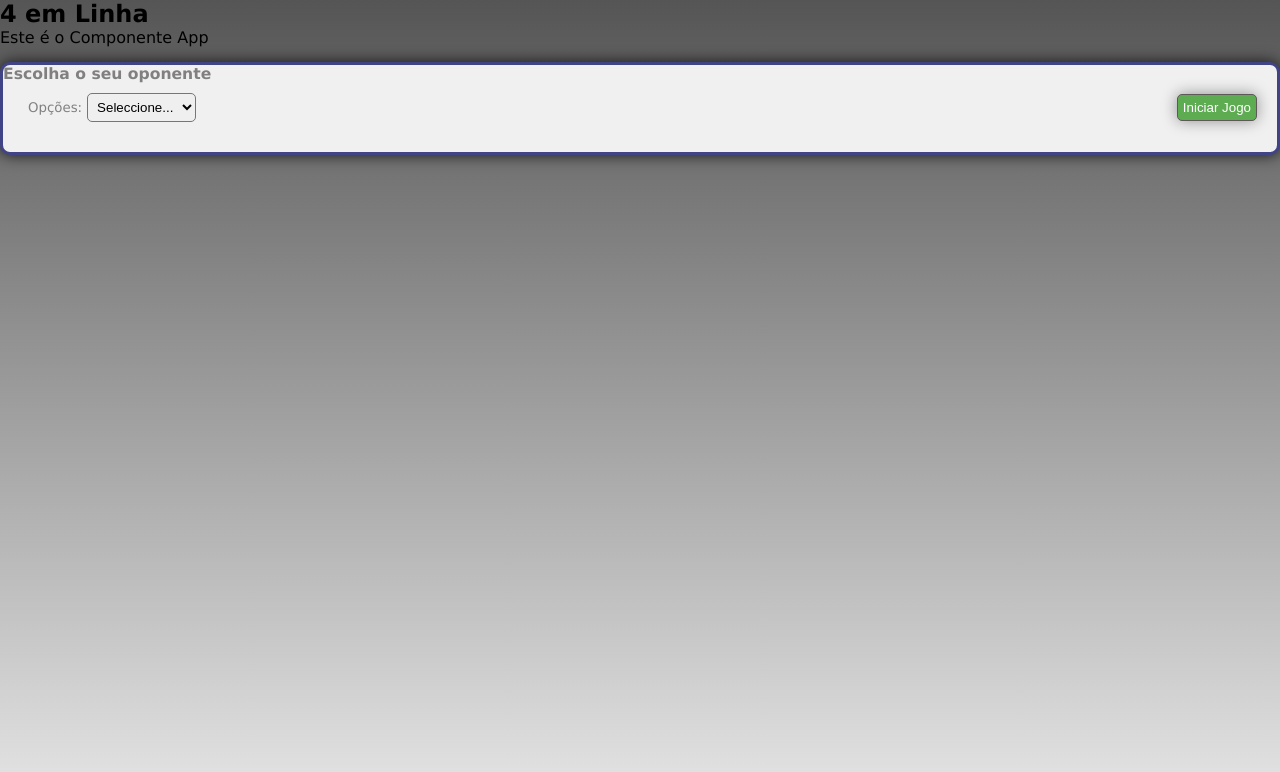
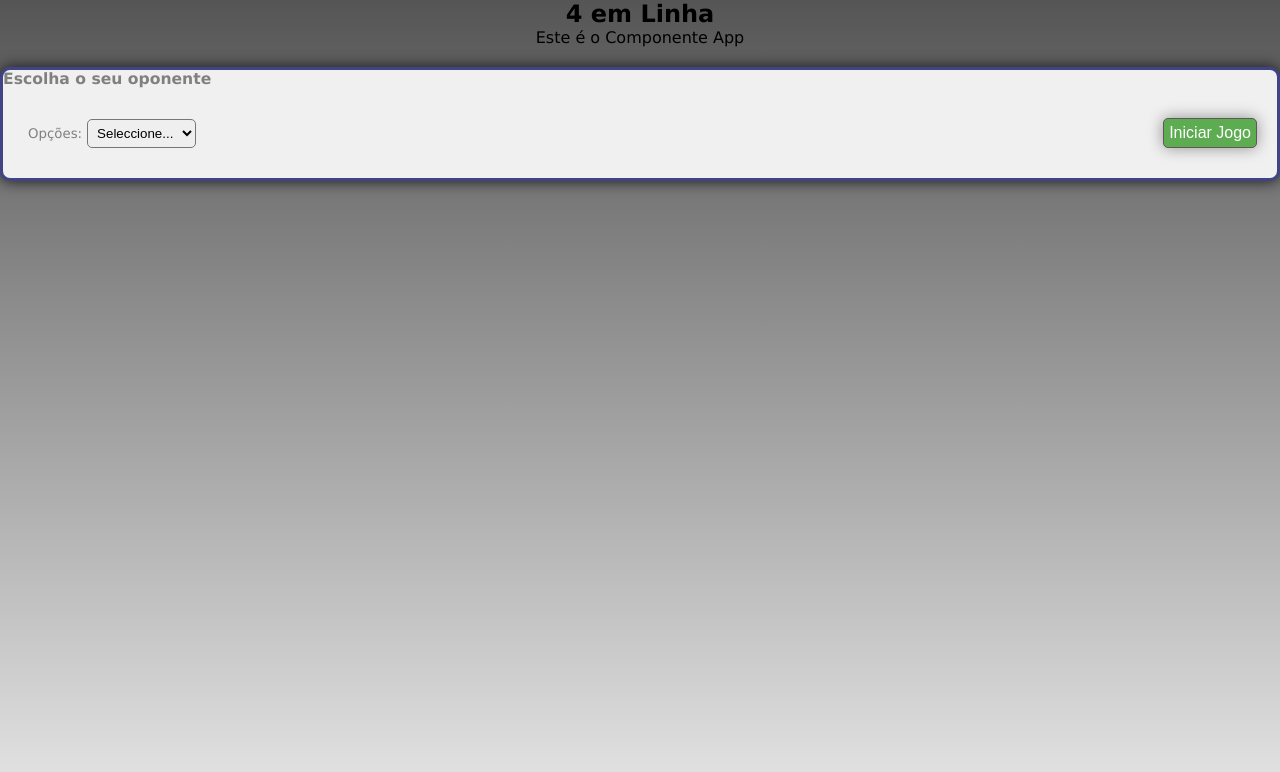
Before and after one commit to andremiguelmorais/TrabalhoLS, a React (Create React App) app in the folder Trabalho_Pratico_LS/: page / in a window 1280 px wide. Shown: the top 772 px of the page. Built offline with nearby package versions, Linux system fonts and the light colour scheme.

Commit message:
bot e delizar

```diff
--- a/Trabalho_Pratico_LS/src/App.js
+++ b/Trabalho_Pratico_LS/src/App.js
@@ -4,25 +4,26 @@ import ControlPanel from "./components/control-panel/control-panel.component";
 import GameBoard from "./components/gameboard/GameBoard.component";
 
 function App() {
-  const [opponent, setOpponent] = useState(null); // Estado para armazenar oponente
+  const [opponent, setOpponent] = useState(null); // Estado para armazenar o tipo de oponente (null, 1, 2)
+  const [gameStarted, setGameStarted] = useState(false); // Estado para controlar se o jogo começou
 
-  // Função chamada ao iniciar o jogo
-  const onStartGame = (selectedOpponent) => {
-    setOpponent(selectedOpponent); // Armazenar o oponente selecionado
+  // Função para iniciar o jogo, chamada quando o botão de iniciar for clicado
+  const handleStartGame = (selectedOpponent) => {
+    setOpponent(selectedOpponent);
+    setGameStarted(true);
   };
 
   return (
     <div>
       <div id="container">
         <h2>4 em Linha</h2>
-        Este é o Componente App
+        <p>Este é o Componente App</p>
       </div>
-
-      {/* Passa a função onStartGame como prop para o ControlPanel */}
-      <ControlPanel onStartGame={onStartGame} />
-
-      {/* Só renderiza o GameBoard se o oponente for selecionado */}
-      {opponent && <GameBoard opponent={opponent} />}
+      {!gameStarted ? (
+        <ControlPanel onStartGame={handleStartGame} />
+      ) : (
+        <GameBoard opponent={opponent} />
+      )}
     </div>
   );
 }
--- a/Trabalho_Pratico_LS/src/components/control-panel/control-panel.css
+++ b/Trabalho_Pratico_LS/src/components/control-panel/control-panel.css
@@ -161,3 +161,18 @@
   .hide {
     display: none;
   }
+  #container {
+    text-align: center;
+    margin-bottom: 20px;
+  }
+
+  form {
+    text-align: center;
+    margin-top: 20px;
+  }
+
+  button {
+    padding: 10px;
+    font-size: 16px;
+    cursor: pointer;
+  }
--- a/Trabalho_Pratico_LS/src/components/gameboard/GameBoard.component.jsx
+++ b/Trabalho_Pratico_LS/src/components/gameboard/GameBoard.component.jsx
@@ -8,12 +8,14 @@ function GameBoard({ opponent }) {
   const [board, setBoard] = useState(Array(ROWS).fill().map(() => Array(COLS).fill(null)));
   const [currentPlayer, setCurrentPlayer] = useState('🔴');
   const [gameOver, setGameOver] = useState(false);
+  const [highlightedCol, setHighlightedCol] = useState(null);  // Coluna destacada
 
   // Função para reiniciar o jogo
   const resetGame = () => {
     setBoard(Array(ROWS).fill().map(() => Array(COLS).fill(null)));
     setCurrentPlayer('🔴');
     setGameOver(false);
+    setHighlightedCol(null);  // Resetando a coluna destacada
   };
 
   // Função chamada ao clicar em uma coluna
@@ -106,16 +108,28 @@ function GameBoard({ opponent }) {
     }
   }, [currentPlayer, opponent, board]);
 
+  // Atualiza a coluna destacada quando o mouse move
+  const handleMouseMove = (e) => {
+    const boardRect = e.target.getBoundingClientRect();
+    const x = e.clientX - boardRect.left;
+    const colIndex = Math.floor(x / (boardRect.width / COLS));
+    setHighlightedCol(colIndex);
+  };
+
   return (
     <div>
-      <div className="game-board">
+      <div
+        className="game-board"
+        onMouseMove={handleMouseMove} // Evento de movimento do mouse
+        style={{ position: 'relative' }}
+      >
         {board.map((row, rowIndex) => (
           <div key={rowIndex} className="board-row" style={{ display: 'flex' }}>
             {row.map((cell, colIndex) => (
               <div
                 key={colIndex}
                 onClick={() => handleColumnClick(colIndex)}
-                className="board-cell"
+                className={`board-cell ${highlightedCol === colIndex ? 'highlighted' : ''}`}
                 style={{
                   width: 60,
                   height: 60,
@@ -133,6 +147,23 @@ function GameBoard({ opponent }) {
             ))}
           </div>
         ))}
+
+        {/* Mostrar a peça "flutuante" ou a seta indicando a coluna selecionada */}
+        {highlightedCol !== null && (
+          <div
+            className="highlight-piece"
+            style={{
+              position: 'absolute',
+              top: -60, // Acima do tabuleiro
+              left: highlightedCol * 60, // Alinha com a coluna
+              width: 60,
+              height: 60,
+              backgroundColor: currentPlayer === '🔴' ? 'red' : 'yellow',
+              borderRadius: '50%',
+              border: '2px solid white',
+            }}
+          ></div>
+        )}
       </div>
 
       {/* Exibe o botão de reiniciar quando o jogo terminar */}
--- a/Trabalho_Pratico_LS/src/components/gameboard/game-board.css
+++ b/Trabalho_Pratico_LS/src/components/gameboard/game-board.css
@@ -0,0 +1,8 @@
+.board-cell.highlighted {
+    border: 2px solid #f39c12; /* Borda amarela para indicar a coluna */
+  }
+
+  .highlight-piece {
+    background-color: #f39c12; /* Cor da peça */
+    border-radius: 50%;
+  }
```
